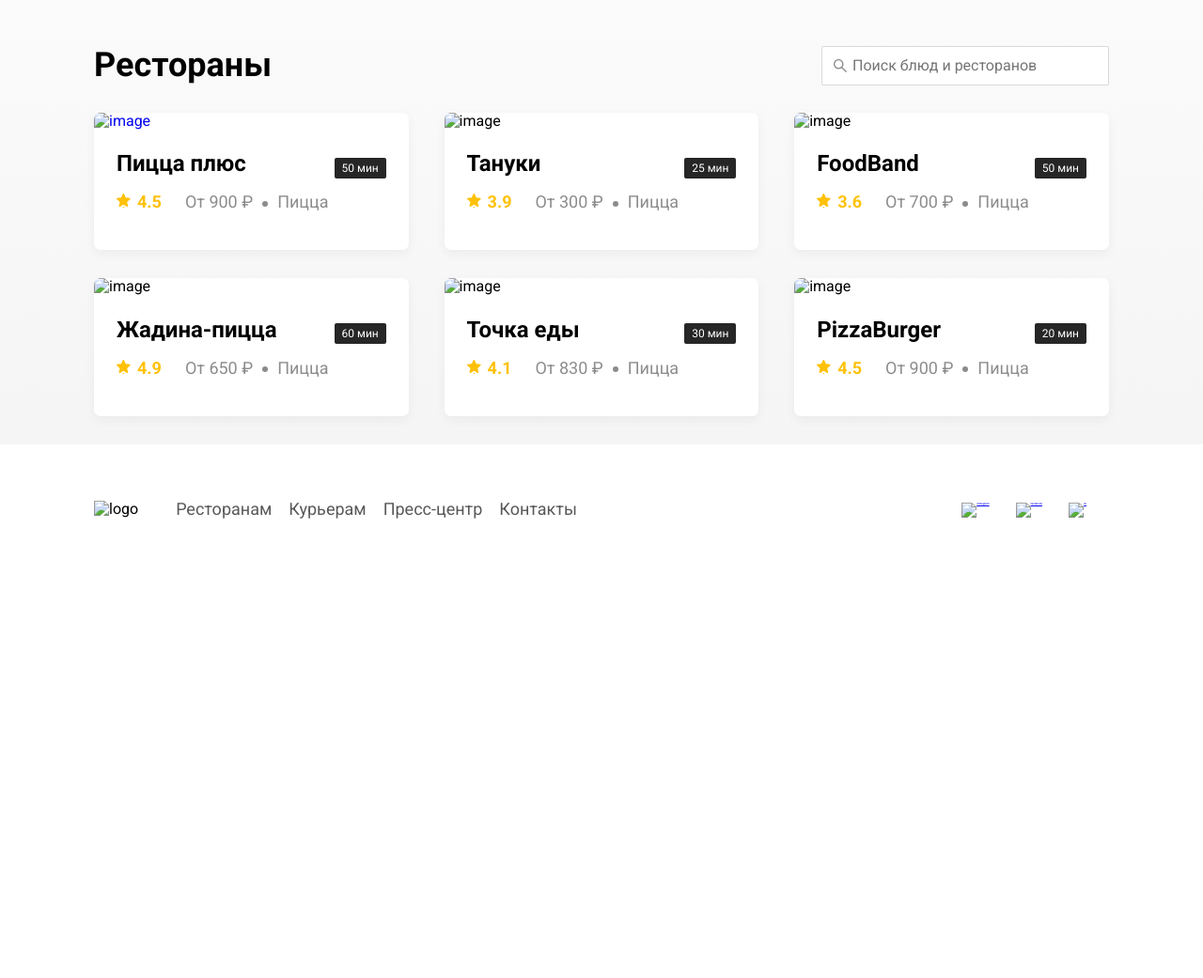
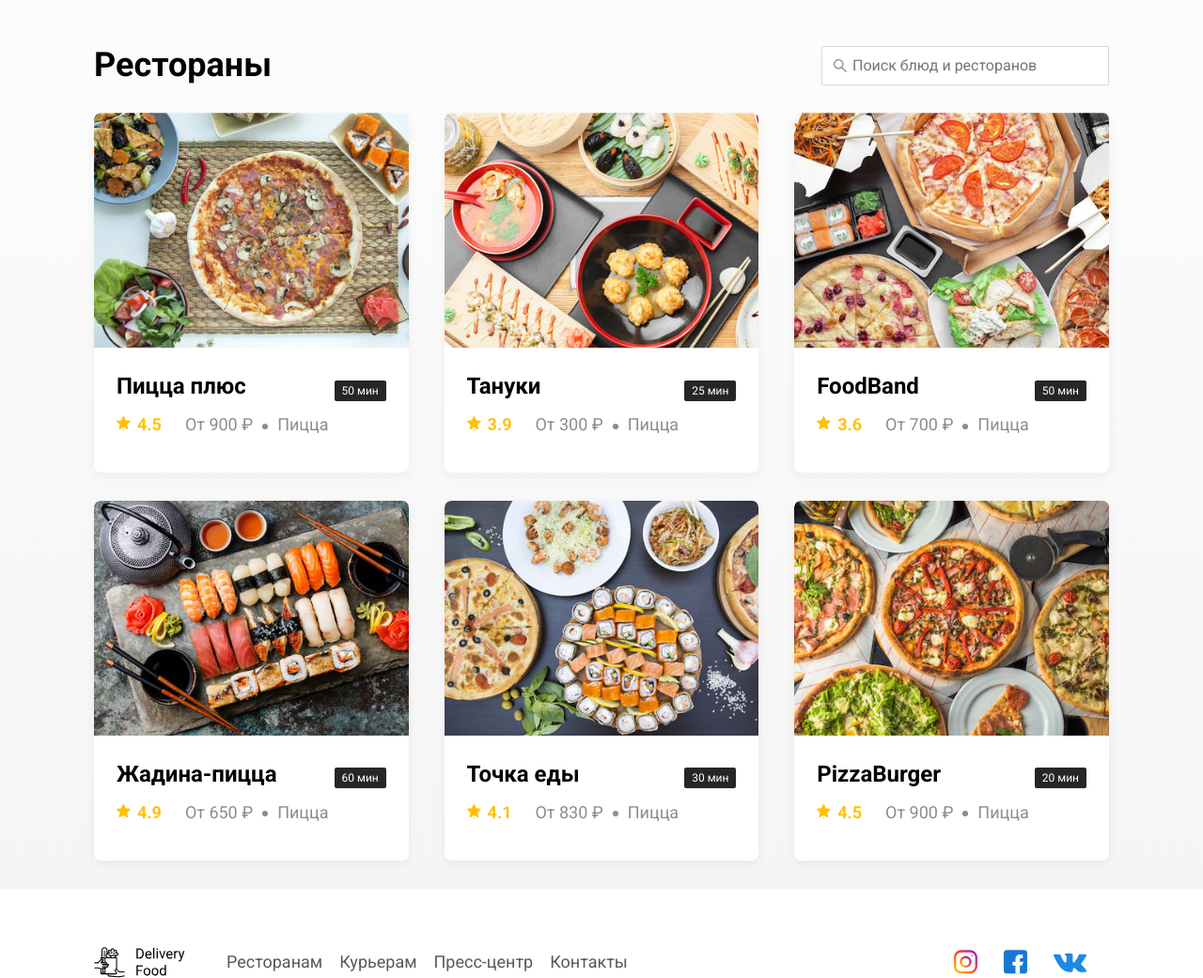
Before and after one commit to elo-dev/delivery, a plain HTML site: page index.html in a window 1280 px wide. Shown: the part 520-1561 px from the top of the page at 94% size. Before the commit the page ends 1131 px from the top, so only its background shows below. Drawn offline with Linux system fonts and the light colour scheme; files whose address does not match are found by name.

Commit message:
Add files via upload

```diff
--- a/index.html
+++ b/index.html
@@ -11,7 +11,7 @@
 
 	<div class="container">
 		<header class="header">
-			<a href="index.html" class="logo"><img src="../deliv/icon/logo.svg" alt="logo"></a>
+			<a href="index.html" class="logo"><img src="icon/logo.svg" alt="logo"></a>
 			<input type="text" class="input input-address" placeholder="Адрес доставки">
 
 			<div class="buttons">
@@ -39,7 +39,7 @@
 
 			<div class="cards">
 				<a href="pizzaplus.html" class="card">
-					<img src="../deliv/img/image1.png" alt="image" class="card-image">
+					<img src="img/image1.png" alt="image" class="card-image">
 
 					<div class="card-text">
 						<div class="card-heading">
@@ -56,7 +56,7 @@
 				</a>
 
 				<div class="card">
-					<img src="../deliv/img/image2.png" alt="image" class="card-image">
+					<img src="img/image2.png" alt="image" class="card-image">
 
 					<div class="card-text">
 						<div class="card-heading">
@@ -73,7 +73,7 @@
 				</div>
 
 				<div class="card">
-					<img src="../deliv/img/image3.png" alt="image" class="card-image">
+					<img src="img/image3.png" alt="image" class="card-image">
 
 					<div class="card-text">
 						<div class="card-heading">
@@ -90,7 +90,7 @@
 				</div>
 
 				<div class="card">
-					<img src="../deliv/img/image4.png" alt="image" class="card-image">
+					<img src="img/image4.png" alt="image" class="card-image">
 
 					<div class="card-text">
 						<div class="card-heading">
@@ -107,7 +107,7 @@
 				</div>
 
 				<div class="card">
-					<img src="../deliv/img/image5.png" alt="image" class="card-image">
+					<img src="img/image5.png" alt="image" class="card-image">
 
 					<div class="card-text">
 						<div class="card-heading">
@@ -124,7 +124,7 @@
 				</div>
 
 				<div class="card">
-					<img src="../deliv/img/image6.png" alt="image" class="card-image">
+					<img src="img/image6.png" alt="image" class="card-image">
 
 					<div class="card-text">
 						<div class="card-heading">
@@ -148,7 +148,7 @@
 
 		<footer class="footer">
 			<div class="footer-nav">
-				<img src="../deliv/icon/logo.svg" alt="logo" class="logo-footer">
+				<img src="icon/logo.svg" alt="logo" class="logo-footer">
 					<ul>
 						<li><a href="">Ресторанам</a></li>
 						<li><a href="">Курьерам</a></li>
@@ -158,9 +158,9 @@
 			</div>
 
 			<div class="social-link">
-				<a href="http://instagram.com/"><img src="../deliv/icon/inst.svg" alt="instagram"></a>
-				<a href="http://facebook.com"><img src="../deliv/icon/facb.svg" alt="facebook"></a>
-				<a href="http://vk.com"><img src="../deliv/icon/vk.svg" alt="vk"></a>
+				<a href="http://instagram.com/"><img src="icon/inst.svg" alt="instagram"></a>
+				<a href="http://facebook.com"><img src="icon/facb.svg" alt="facebook"></a>
+				<a href="http://vk.com"><img src="icon/vk.svg" alt="vk"></a>
 			</div>
 		</footer>
 
```
Also changed, not shown: pizzaplus.html (+9 -9 lines).
